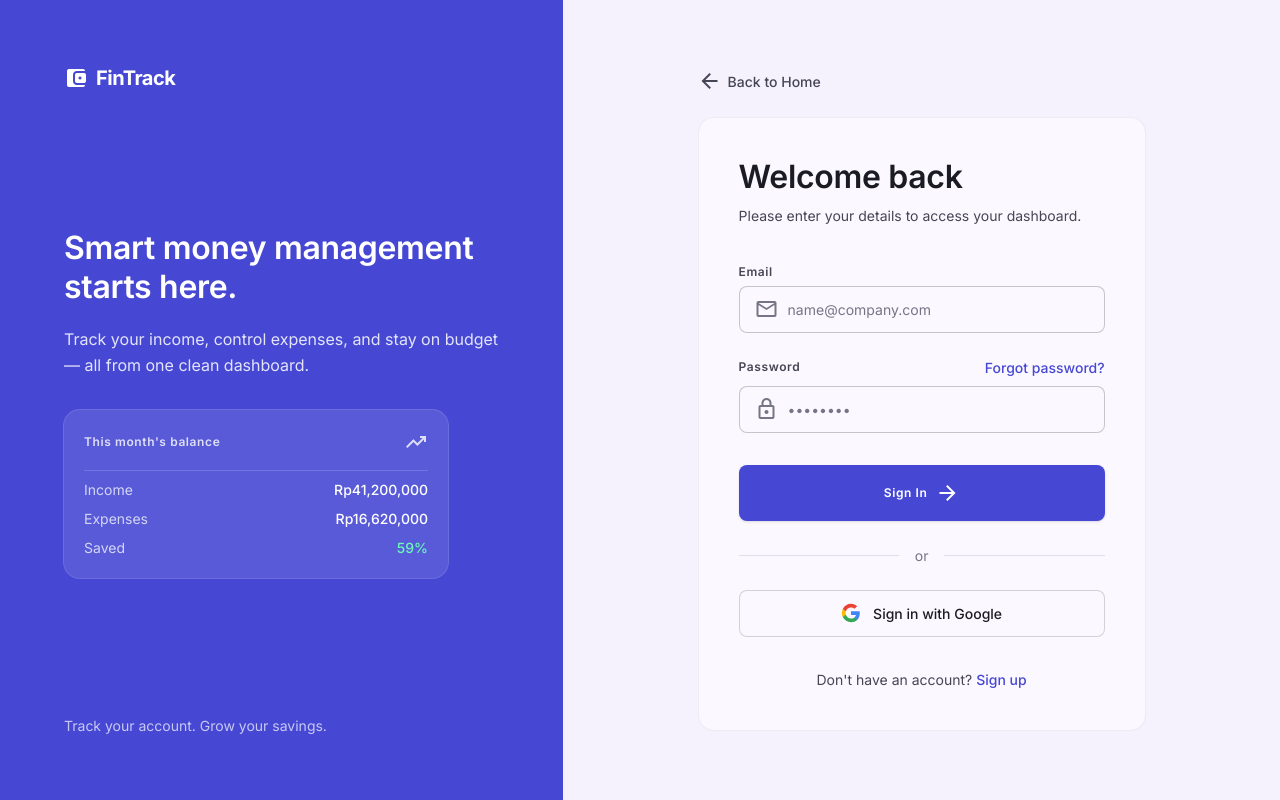
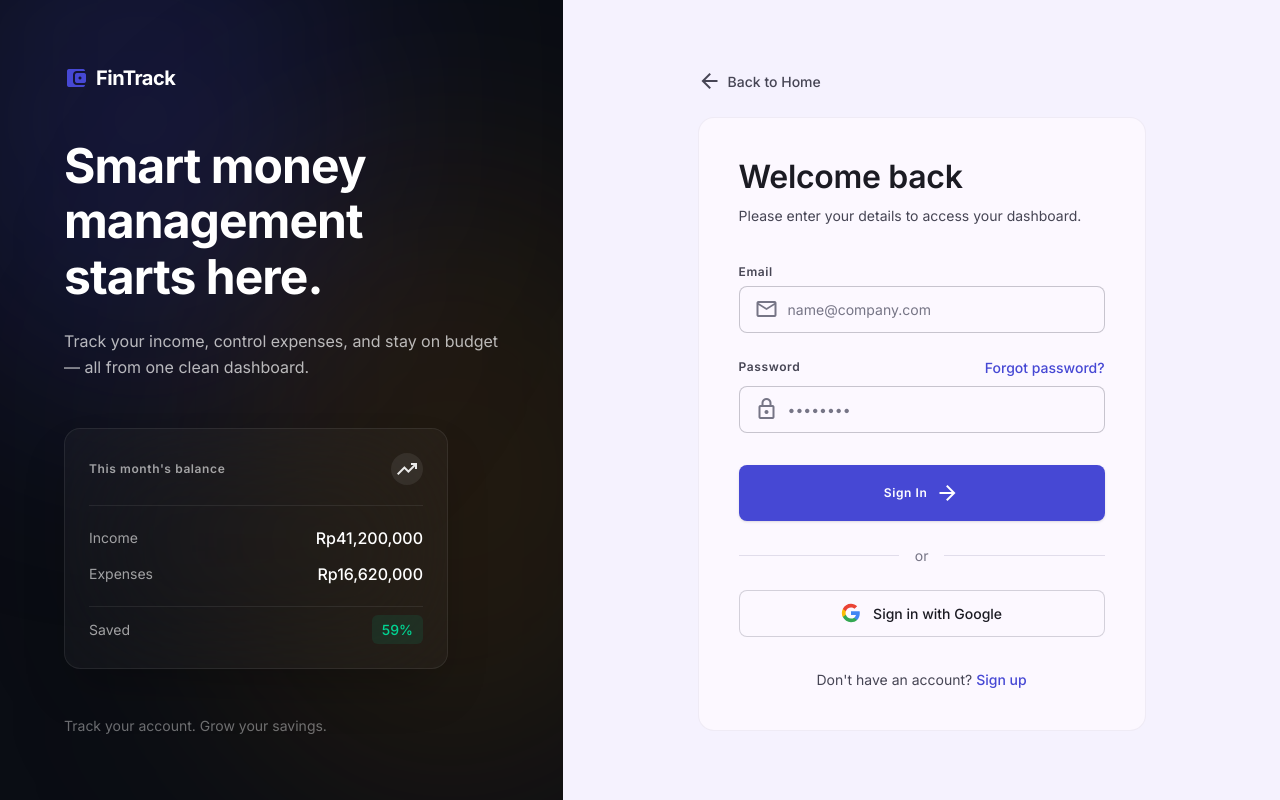
Before and after one commit to WahyutegarNugroho/Finance-Tracker, a Next.js app in the folder apps/web/: page /login in a window 1280 px wide. Built offline with nearby package versions, Linux system fonts and the light colour scheme; no server answers.

Commit message:
style: redesign auth layout side panel to premium dark glassmorphism

```diff
--- a/apps/web/src/components/auth/AuthLayout.tsx
+++ b/apps/web/src/components/auth/AuthLayout.tsx
@@ -12,49 +12,58 @@ interface AuthLayoutProps {
 export default function AuthLayout({ children, heroTitle, heroSubtitle }: AuthLayoutProps) {
   return (
     <div className="bg-background text-on-background min-h-screen flex antialiased">
-      {/* Left Panel: Solid brand surface */}
-      <div className="hidden lg:flex lg:w-[44%] flex-col justify-between p-12 xl:p-16 bg-primary text-on-primary">
-        <Link href="/" className="inline-flex items-center gap-2 font-headline-md text-headline-md font-bold tracking-tight">
-          <span
-            className="material-symbols-outlined text-[26px]"
-            style={{ fontVariationSettings: "'FILL' 1" }}
-          >
+      {/* Left Panel: Premium gradient surface */}
+      <div className="relative hidden lg:flex lg:w-[44%] flex-col justify-between p-12 xl:p-16 overflow-hidden bg-[#0A0D14]">
+
+        {/* Modern abstract background */}
+        <div className="absolute inset-0 overflow-hidden pointer-events-none">
+          <div className="absolute -top-[20%] -left-[10%] w-[70%] h-[70%] rounded-full bg-primary/20 blur-[120px]"></div>
+          <div className="absolute bottom-[0%] -right-[20%] w-[80%] h-[80%] rounded-full bg-tertiary/20 blur-[120px]"></div>
+        </div>
+
+        <Link href="/" className="inline-flex items-center gap-2 font-headline-md text-headline-md font-bold tracking-tight text-white relative z-10">
+          <span className="material-symbols-outlined text-[26px] text-primary" style={{ fontVariationSettings: "'FILL' 1" }}>
             account_balance_wallet
           </span>
           FinTrack
         </Link>
 
-        <div className="max-w-lg">
-          <h1 className="font-headline-lg text-headline-lg mb-5">{heroTitle}</h1>
-          <p className="font-body-lg text-body-lg text-on-primary/85 max-w-md leading-relaxed">
+        <div className="max-w-lg relative z-10">
+          <h1 className="font-display text-display text-white mb-6 leading-[1.15]">{heroTitle}</h1>
+          <p className="font-body-lg text-body-lg text-white/70 max-w-md leading-relaxed">
             {heroSubtitle}
           </p>
 
-          <div className="mt-8 rounded-2xl bg-white/10 ring-1 ring-white/20 p-5 max-w-sm">
-            <div className="flex items-center justify-between mb-2 pb-4 border-b border-white/15">
-              <span className="font-label-caps text-label-caps text-on-primary/80">
+          <div className="mt-12 rounded-2xl bg-white/[0.03] backdrop-blur-3xl border border-white/[0.08] p-6 max-w-sm shadow-2xl relative overflow-hidden group">
+            {/* Glossy hover effect */}
+            <div className="absolute inset-0 bg-gradient-to-tr from-white/0 via-white/[0.05] to-white/0 opacity-0 group-hover:opacity-100 transition-opacity duration-700 pointer-events-none"></div>
+
+            <div className="flex items-center justify-between mb-5 pb-5 border-b border-white/[0.08]">
+              <span className="font-label-caps text-label-caps text-white/60">
                 This month&apos;s balance
               </span>
-              <span className="material-symbols-outlined text-on-primary/80">trending_up</span>
+              <div className="w-8 h-8 rounded-full bg-white/[0.08] flex items-center justify-center">
+                <span className="material-symbols-outlined text-white/90 text-[18px]">trending_up</span>
+              </div>
             </div>
-            <dl className="flex flex-col gap-2 font-body-sm text-body-sm">
+            <dl className="flex flex-col gap-3 font-body-sm text-body-sm">
               <div className="flex items-center justify-between">
-                <dt className="text-on-primary/75">Income</dt>
-                <dd className="font-medium">Rp41,200,000</dd>
+                <dt className="text-white/60">Income</dt>
+                <dd className="font-medium text-white text-base">Rp41,200,000</dd>
               </div>
               <div className="flex items-center justify-between">
-                <dt className="text-on-primary/75">Expenses</dt>
-                <dd className="font-medium">Rp16,620,000</dd>
+                <dt className="text-white/60">Expenses</dt>
+                <dd className="font-medium text-white text-base">Rp16,620,000</dd>
               </div>
-              <div className="flex items-center justify-between">
-                <dt className="text-on-primary/75">Saved</dt>
-                <dd className="font-medium text-secondary-container">59%</dd>
+              <div className="flex items-center justify-between pt-2 mt-2 border-t border-white/[0.08]">
+                <dt className="text-white/60">Saved</dt>
+                <dd className="font-medium text-emerald-400 bg-emerald-400/10 px-2.5 py-1 rounded-md">59%</dd>
               </div>
             </dl>
           </div>
         </div>
 
-        <p className="font-body-sm text-body-sm text-on-primary/70">Track your account. Grow your savings.</p>
+        <p className="font-body-sm text-body-sm text-white/40 relative z-10">Track your account. Grow your savings.</p>
       </div>
 
       {/* Right Panel: Form */}
```
